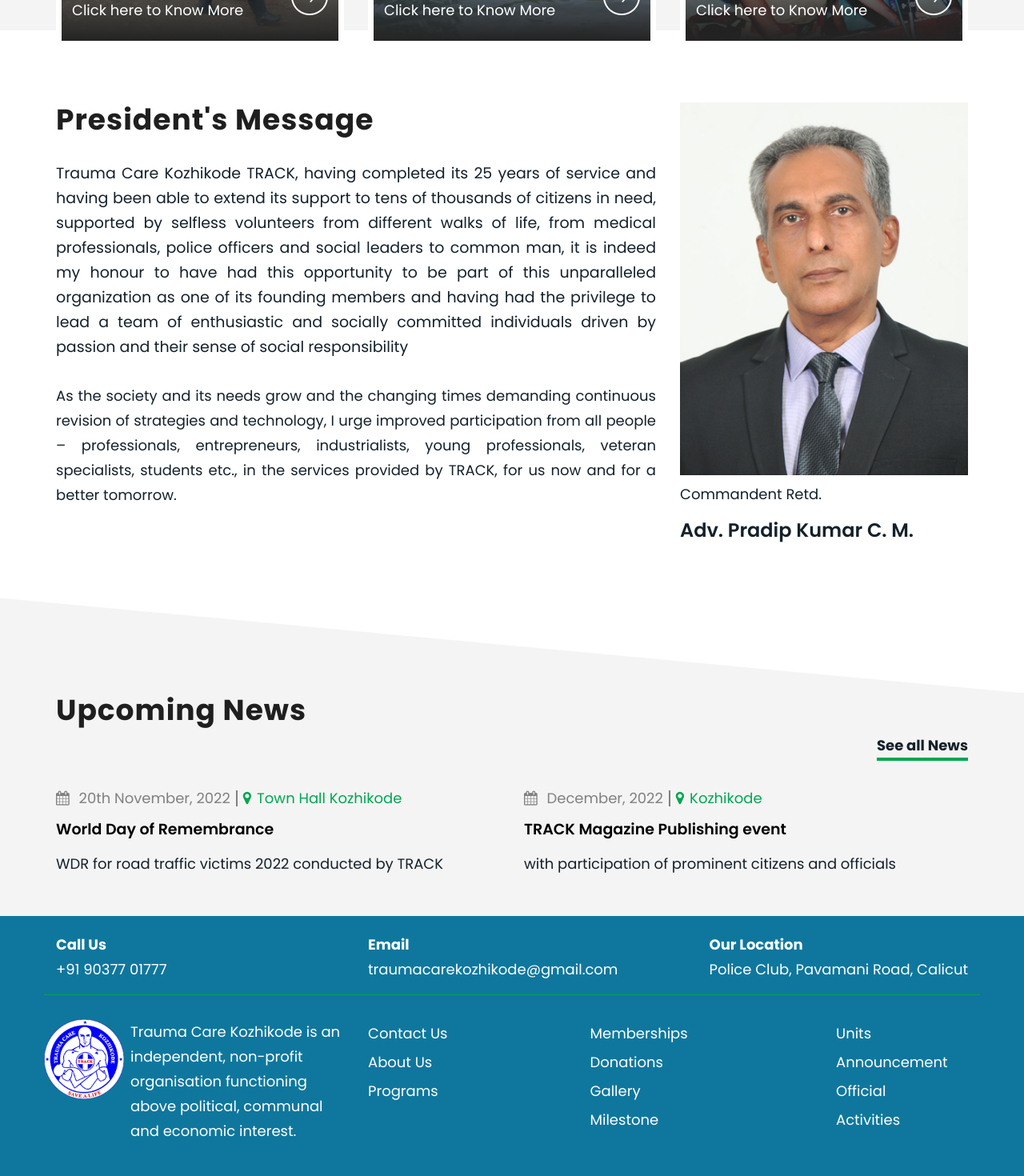
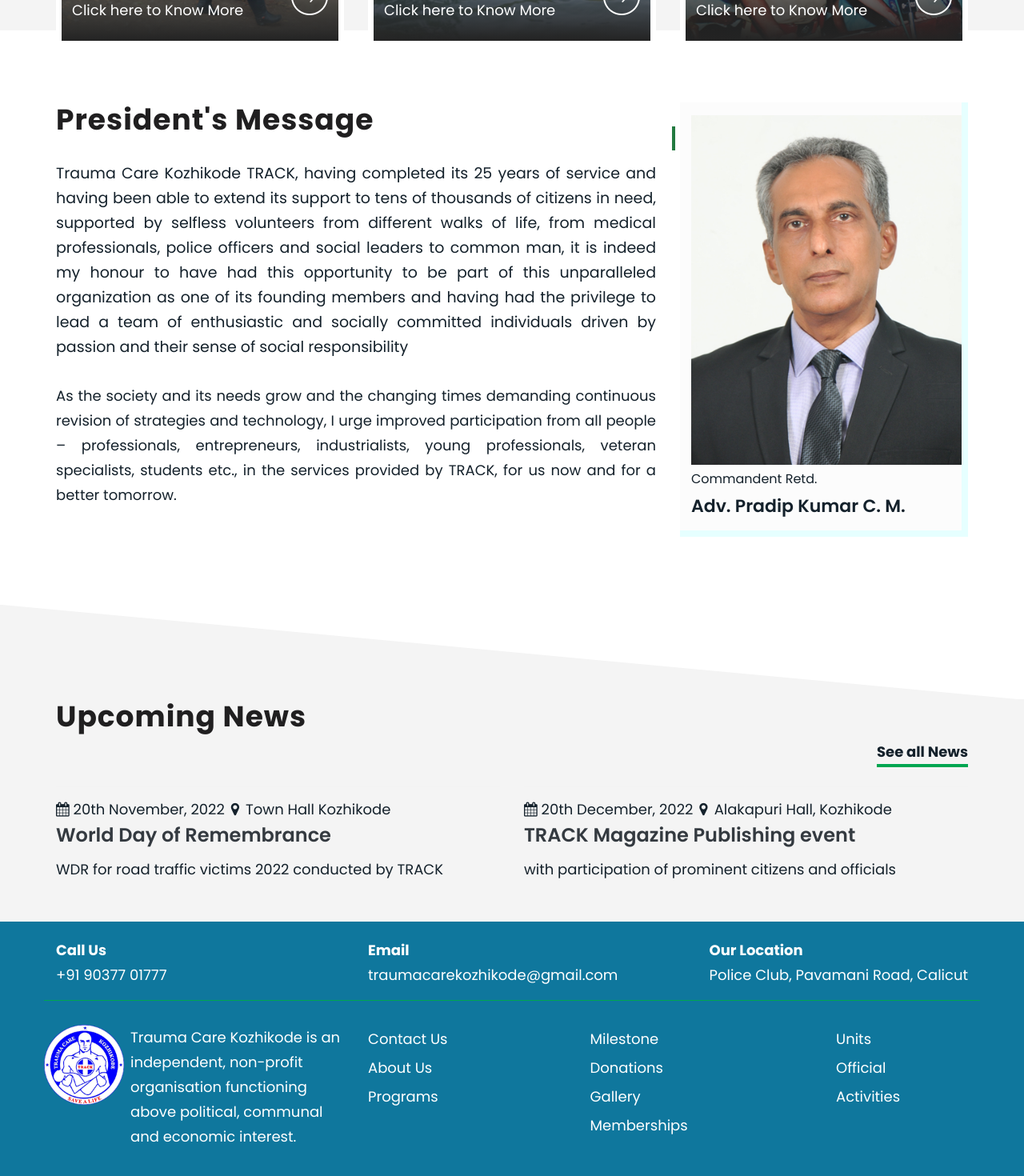
Before and after one commit to silujnr/truma, a React (Create React App) app: page / in a window 1280 px wide. Shown: the part 2400-3870 px from the top of the page at 80% size. Built offline with nearby package versions, Linux system fonts and the light colour scheme.

Commit message:
Ceate contact form change and other changes

```diff
--- a/src/assets/css/app.css
+++ b/src/assets/css/app.css
@@ -3613,3 +3613,13 @@
     z-index:99;
 }
 .flex-none{flex:none}
+
+.contact-from span {
+    display: none;
+    text-align: center;}
+
+    .contact-from span.visible {
+        display: block;
+        color:green;font-size:16px;
+        text-align:center ;width:100%;
+    }
--- a/src/components/Blogs/BlogOne/BlogOne.js
+++ b/src/components/Blogs/BlogOne/BlogOne.js
@@ -13,9 +13,9 @@
     {
         id: 2,
         title: 'TRACK Magazine Publishing event',
-        category: 'Kozhikode',
+        category: 'Alakapuri Hall, Kozhikode',
         abstract:'with participation of prominent citizens and officials',
-        date: 'December, 2022',
+        date: '20th December, 2022',
 
     }
 ];
@@ -46,11 +46,11 @@
                                     <div className="news-item">
                                         <div className="post-details">
                                             <div className="post-footer">
-                                                <Link to="/" className='flex-none'><i className="fa fa-calendar"></i> {blog?.date}</Link>
-                                                <Link to="/"><i className="fa fa-map-marker"></i>{blog?.category}</Link>
+                                                <span className='flex-none mr-2'><i className="fa fa-calendar"></i> {blog?.date}</span>
+                                                <span><i className="fa fa-map-marker mr-2"></i>{blog?.category}</span>
                                             </div>
-                                            <h4>
-                                                <Link to={blog?.link}>{blog?.title}</Link>
+                                            <h4 className='text-dark'>
+                                                {blog?.title}
                                             </h4>
                                             <p>{blog?.abstract}</p>
                                         </div>
--- a/src/components/ContactSidebar/ContactSidebar.js
+++ b/src/components/ContactSidebar/ContactSidebar.js
@@ -21,7 +21,7 @@
             <div className="contct-box">
                 <i className="fa fa-map-marker"></i>
                 <h3>Our Location</h3>
-                <p class="text-left">
+                <p className="text-left">
                     {contactInfo.locationOne}<br />
                     {contactInfo.locationTwo}
                 </p>
--- a/src/components/Footers/FooterOne/FooterOne.js
+++ b/src/components/Footers/FooterOne/FooterOne.js
@@ -52,10 +52,10 @@
 
                             </ul>
                             <ul className="w-50">
-                                <li><Link to="/memberships">Memberships</Link></li>
+                                <li><Link to="/milestone">Milestone</Link></li>
                                 <li><Link to="/donations">Donations</Link></li>
                                 <li><Link to="/gallery">Gallery</Link></li>
-                                <li><Link to="/milestone">Milestone</Link></li>
+                                <li><Link to="/memberships">Memberships</Link></li>
 
                             </ul>
                             </div>
@@ -68,7 +68,6 @@
 
                             <ul>
                                 <li><Link to="/units">Units</Link></li>
-                                <li><Link to="/announcement">Announcement</Link></li>
                                 <li><Link to="/Official">Official</Link></li>
                                 <li><Link to="/activities">Activities</Link></li>
                             </ul>
--- a/src/components/Programs/TrainingPrograms/TrainingPrograms.js
+++ b/src/components/Programs/TrainingPrograms/TrainingPrograms.js
@@ -24,21 +24,21 @@
     },
     {
         id: 2,
-        name: 'Disaster Managment Training',
+        name: 'Disaster Management Training Practical',
         designation: 'Program',
         image: PROGRAMDISASTER2,
         link: '/'
     },
     {
         id: 3,
-        name: 'Road Safety Training',
+        name: 'Situational Leadership Training',
         designation: 'Program - 1',
         image: PROGRAMDISASTER3,
         link: '/'
     },
     {
         id: 4,
-        name: 'Disaster Managment Training',
+        name: 'Disaster Management Training Practical',
         designation: 'Program - 2',
         image: PROGRAMDISASTER4,
         link: '/'
@@ -54,7 +54,7 @@
     ,
     {
         id: 6,
-        name: 'Disaster Managment Training',
+        name: 'Disaster Management Training',
         designation: 'Program - 4',
         image: PROGRAMDISASTER6,
         link: '/'
--- a/src/components/Welcome/ChairmanMessage/ChairmanMessage.js
+++ b/src/components/Welcome/ChairmanMessage/ChairmanMessage.js
@@ -22,11 +22,11 @@
                         </div>
                     </div>
                     <div className="col-lg-4">
-                        <div classNameˀ="team-member">
-                            <div classNameˀ="team-detail">
+                        <div className="team-member">
+                            <div className="team-detail">
                                 <img src={chimg} alt="" className="img-fluid mb-2" />
-                                <p classNameˀ="designation">Commandent Retd.</p>
-                                <h4><a href="/">Adv. Pradip Kumar C. M.</a></h4>
+                                <p className="designation">Commandent Retd.</p>
+                                <h4>Adv. Pradip Kumar C. M.</h4>
                             </div>
                         </div>
 
--- a/src/pages/Memberships.page.jsx
+++ b/src/pages/Memberships.page.jsx
@@ -1,7 +1,8 @@
 import React from 'react'
 import BannerTwo from '../components/Banners/BannerTwo/BannerTwo';
-import MembershipForm from '../components/MembershipForm/MembershipForm';
+// import MembershipForm from '../components/MembershipForm/MembershipForm';
 import Membershippagecontent from '../components/membershippage/Membershippagecontent/Membershippagecontent';
+import ContactForm from '../components/ContactForm/ContactForm';
 
 
 
@@ -13,7 +14,8 @@
                 <Membershippagecontent />
             <div className="contact-page-form mb-5">
                                 {/* Contact Form  */}
-                                <MembershipForm />
+                                {/* <MembershipForm /> */}
+                                <ContactForm />
                             </div>
             </div>
         </>
```
Also changed, not shown: package.json (+8 -2 lines), src/components/ContactForm/ContactForm.js (+51 -17 lines), 1 other file (tests, documents, lock files or other folders).
